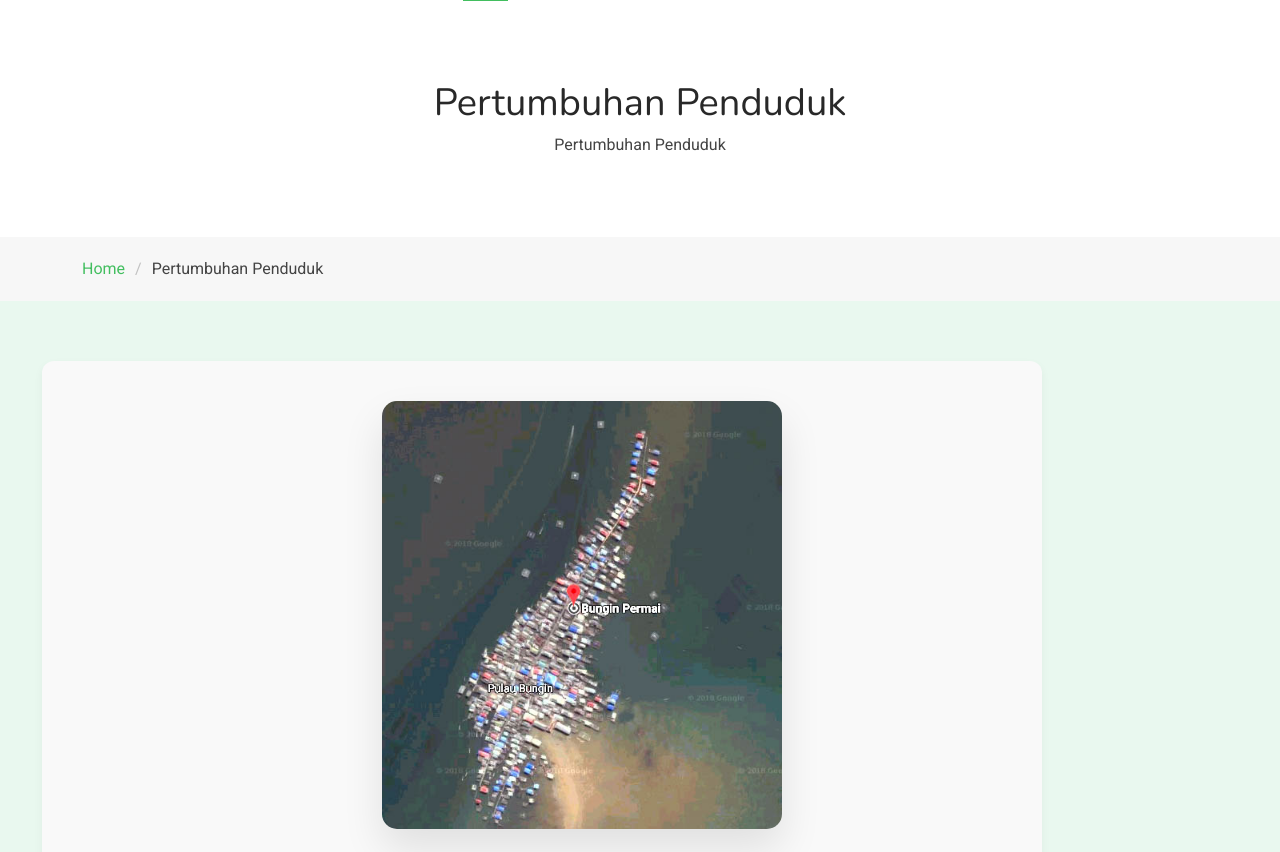
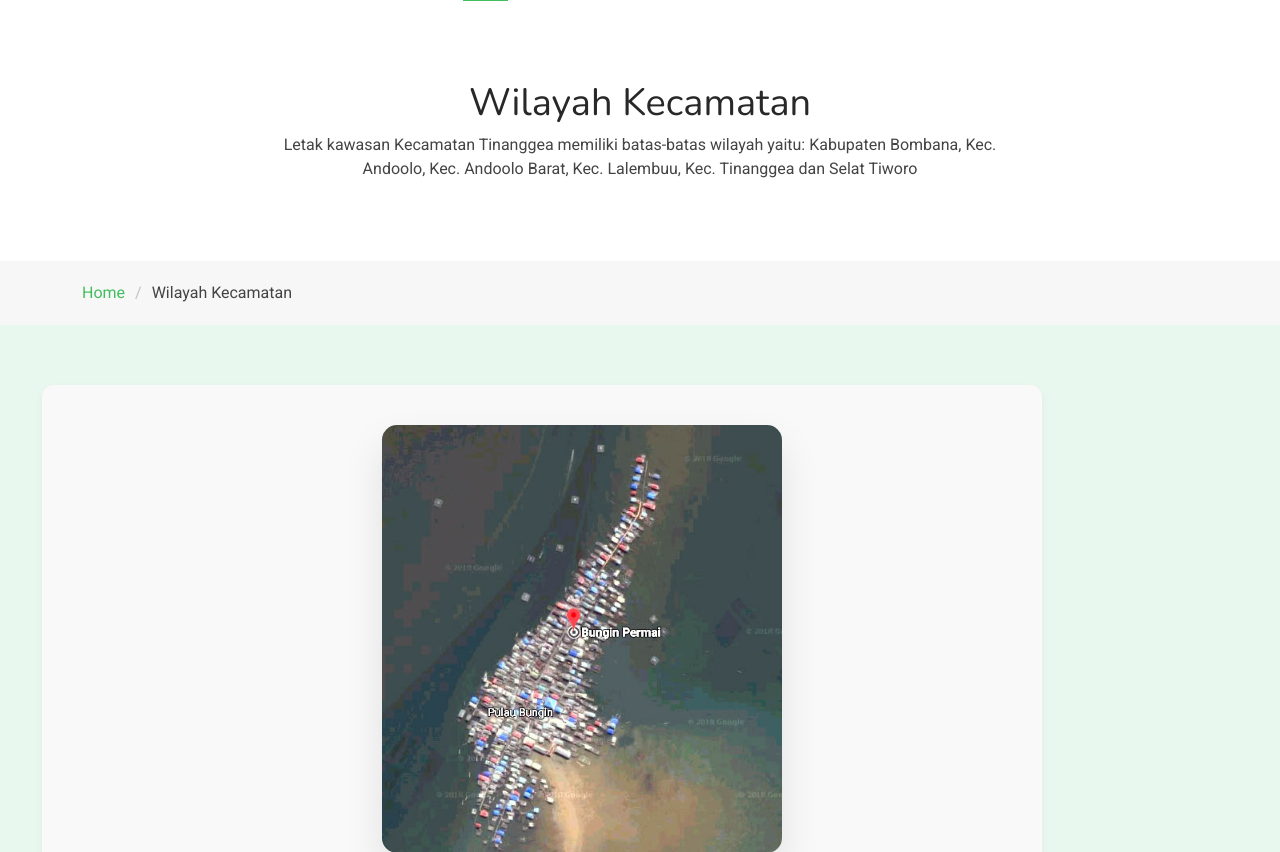
Before and after one commit to Rqq-al22/Web_pakB, a PHP site: page /strive/service-details9.php in a window 1280 px wide. Shown: the part 74-926 px from the top of the page. Run offline with PHP 8.4, Linux system fonts and the light colour scheme; data comes from the database, SQL or seed files in the repository.

Commit message:
service-details9.php

```diff
--- a/strive/service-details9.php
+++ b/strive/service-details9.php
@@ -74,9 +74,9 @@
         <div class="container">
           <div class="row d-flex justify-content-center text-center">
             <div class="col-lg-8">
-              <h1 class="heading-title">Pertumbuhan Penduduk</h1>
+              <h1 class="heading-title">Wilayah Kecamatan</h1>
               <p class="mb-0">
-               Pertumbuhan Penduduk
+               Letak kawasan Kecamatan Tinanggea memiliki batas-batas wilayah yaitu: Kabupaten Bombana, Kec. Andoolo, Kec. Andoolo Barat, Kec. Lalembuu,  Kec. Tinanggea dan Selat Tiworo
               </p>
             </div>
           </div>
@@ -86,7 +86,7 @@
         <div class="container">
           <ol>
             <li><a href="index.php">Home</a></li>
-            <li class="current">Pertumbuhan Penduduk</li>
+            <li class="current">Wilayah Kecamatan</li>
           </ol>
         </div>
       </nav>
```
